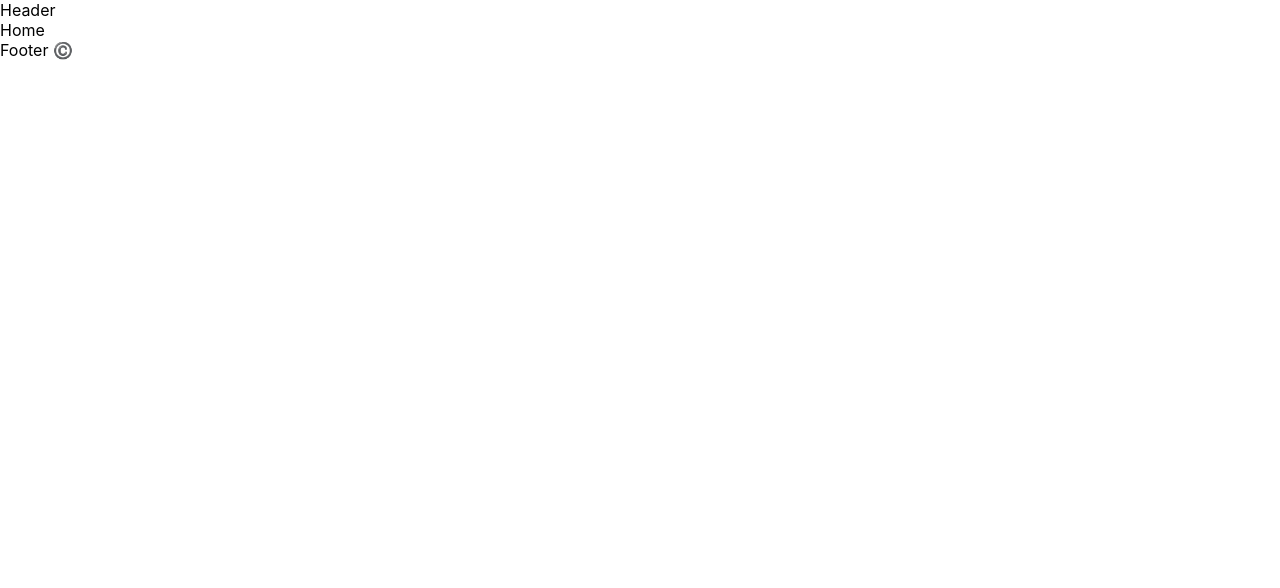
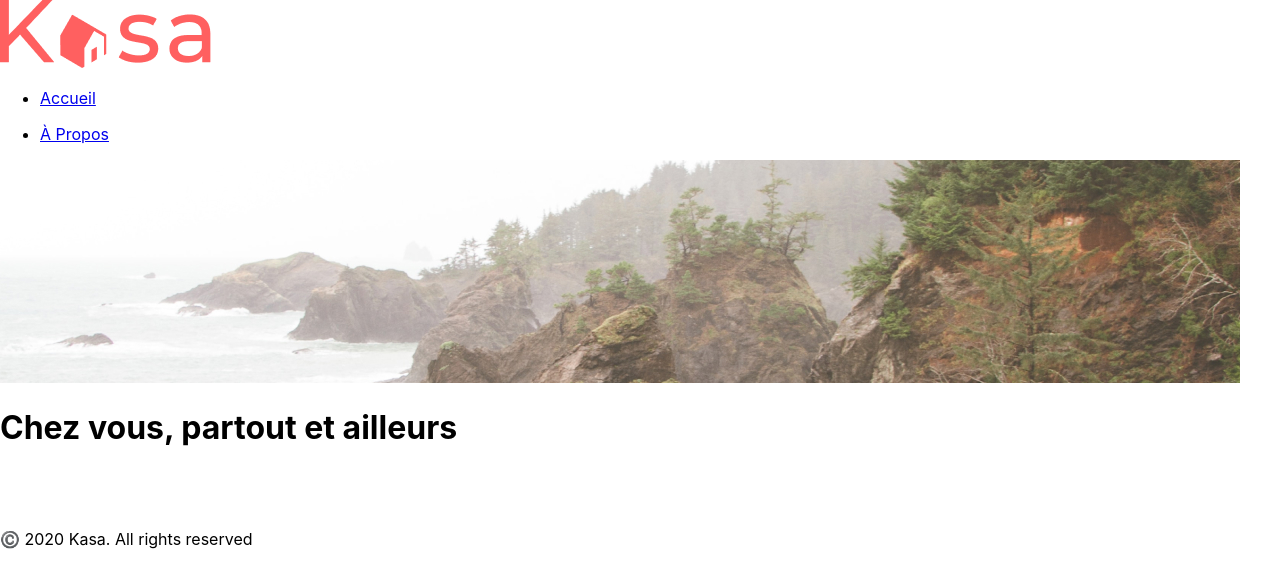
Before and after one commit to BarbaraBZBS/kasa_react, a React (Create React App) app: page / in a window 1280 px wide. Shown: the top 588 px of the page. Built offline with nearby package versions, Linux system fonts and the light colour scheme.

Commit message:
start header footer

```diff
--- a/src/App.js
+++ b/src/App.js
@@ -1,4 +1,4 @@
-import Router from "./components/Routes";
+import Router from './components/Routes';
 
 function App() {
     return <div className="App">
--- /dev/null
+++ b/src/components/Banner/index.jsx
@@ -0,0 +1,15 @@
+import MImg from '../../assets/M_Home_IMG.jpg'
+import DImg from '../../assets/D_Home_IMG.jpg'
+
+export default function Banner() {
+    return <div>
+        <picture>
+            <source media="(max-width: 480px)" srcSet={ MImg } />
+            <source media="(min-width: 481px)" srcSet={ DImg } />
+            <img src={ DImg } alt="nature" />
+        </picture>
+        <div>
+            <h1>Chez vous, partout et ailleurs</h1>
+        </div>
+    </div>
+}
--- a/src/components/Footer/index.jsx
+++ b/src/components/Footer/index.jsx
@@ -1,7 +1,17 @@
-import React from 'react'
+import MLogo from '../../assets/M_Foot_LOGO.png';
+import DLogo from '../../assets/D_Foot_LOGO.png';
 
 export default function Footer() {
-    return (
-        <div>Footer ©️</div>
-    )
+    return <footer>
+        <div>
+            <picture>
+                <source media="(max-width: 480px)" srcSet={ MLogo } />
+                <source media="(min-width: 481px)" srcSet={ DLogo } />
+                <img src={ DLogo } alt="Kasa Logo" />
+            </picture>
+        </div>
+        <div>
+            <p>©️ 2020 Kasa. All rights reserved</p>
+        </div>
+    </footer>
 }
--- a/src/components/Header/index.jsx
+++ b/src/components/Header/index.jsx
@@ -1,5 +1,33 @@
-import React from 'react'
+import { NavLink } from 'react-router-dom';
+import MLogo from '../../assets/M_Head_LOGO.png';
+import DLogo from '../../assets/D_Head_LOGO.png';
 
 export default function Header() {
-    return <div>Header</div>
+    return <header>
+        <nav>
+            <div>
+                <NavLink to="/">
+                    <picture>
+                        <source media="(max-width: 480px)" srcSet={ MLogo } />
+                        <source media="(min-width: 481px)" srcSet={ DLogo } />
+                        <img src={ DLogo } alt="Kasa Logo" />
+                    </picture>
+                </NavLink>
+            </div>
+            <ul>
+                <li>
+                    <NavLink to="/" className={ ( { isActive } ) => {
+                        return ( 'navLk' + ( isActive ? 'activeLk' : 'inactiveLk' ) )
+                    } }>
+                        <p>Accueil</p>
+                    </NavLink>
+                </li>
+                <li>
+                    <NavLink to="/About">
+                        <p>À Propos</p>
+                    </NavLink>
+                </li>
+            </ul>
+        </nav>
+    </header>
 }
--- a/src/pages/Home/index.jsx
+++ b/src/pages/Home/index.jsx
@@ -1,4 +1,10 @@
+import Banner from "../../components/Banner"
 
 export default function Home() {
-    return <div>Home</div>
+    return <main>
+        <Banner />
+        <section>
+
+        </section>
+    </main>
 }
```
Also changed, not shown: src/assets/D_Home_IMG.jpg, src/assets/M_Home_IMG.jpg (renamed from src/assets/M-Home_IMG.jpg).
